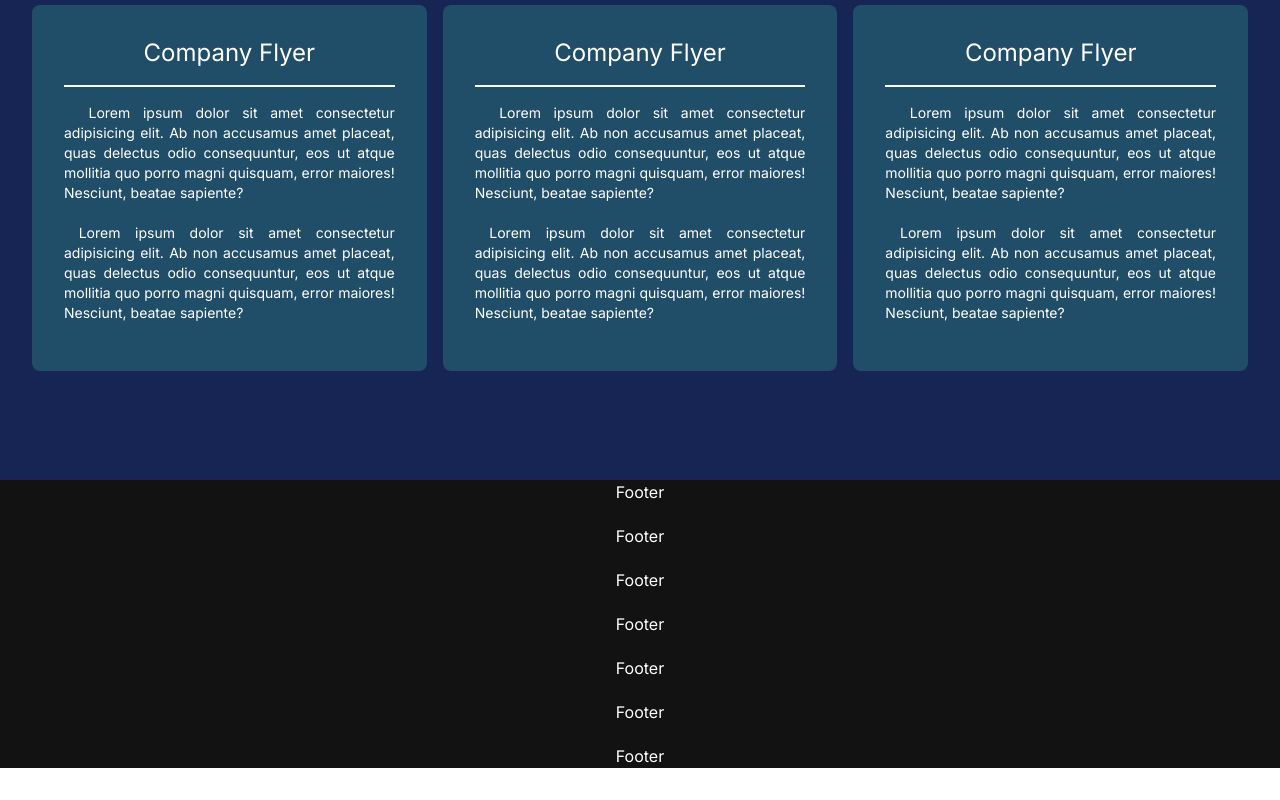
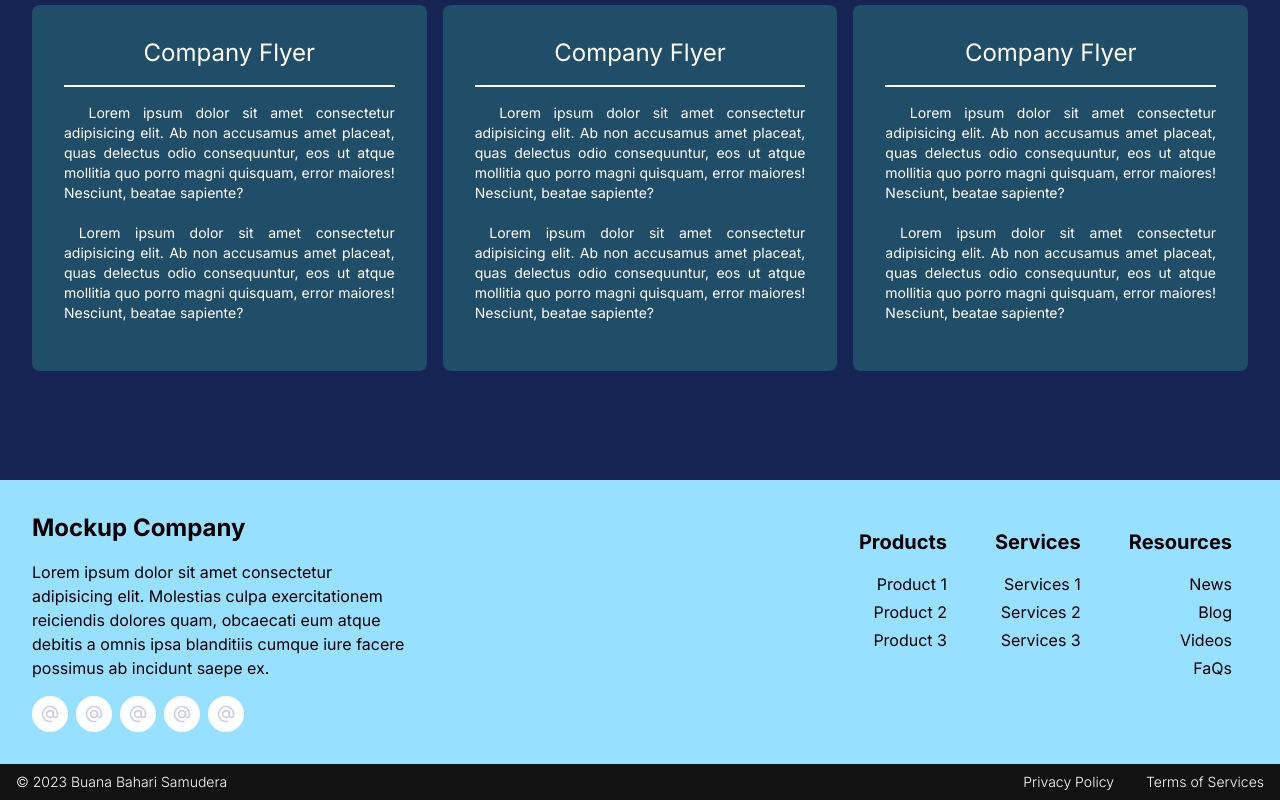
Before and after one commit to soerjo/next-buana-bahari-samudera, a Next.js app: page / in a window 1280 px wide. Shown: the part 3520-4320 px from the top of the page. Before the commit the page ends 4288 px from the top, so only its background shows below. Built offline with nearby package versions, Linux system fonts and the light colour scheme.

Commit message:
[update] - update section footer

```diff
--- a/src/components/Footer/index.tsx
+++ b/src/components/Footer/index.tsx
@@ -1,20 +1,117 @@
-import React from 'react'
+import Image from "next/image";
+import Link from "next/link";
+import React from "react";
+
+const listmedsos = ["facebook", "twitter", "linkedin", "youtube", "instagram"];
+
+const listservices = [
+    {
+        title: "Products",
+        list: [
+            {
+                title: "Product 1",
+                link: "#",
+            },
+            {
+                title: "Product 2",
+                link: "#",
+            },
+            {
+                title: "Product 3",
+                link: "#",
+            },
+        ],
+    },
+    {
+        title: "Services",
+        list: [
+            {
+                title: "Services 1",
+                link: "#",
+            },
+            {
+                title: "Services 2",
+                link: "#",
+            },
+            {
+                title: "Services 3",
+                link: "#",
+            },
+        ],
+    },
+    {
+        title: "Resources",
+        list: [
+            {
+                title: "News",
+                link: "#",
+            },
+            {
+                title: "Blog",
+                link: "#",
+            },
+            {
+                title: "Videos",
+                link: "#",
+            },
+            {
+                title: "FaQs",
+                link: "#",
+            },
+        ],
+    },
+];
 
 const Footer = () => {
     return (
-        <footer id="about" className='bg-[#121212]'>
-            <div className="w-full h-full flex flex-col gap-5 justify-center items-center">
-                <div className='text-white'>Footer</div>
-                <div className='text-white'>Footer</div>
-                <div className='text-white'>Footer</div>
-                <div className='text-white'>Footer</div>
-                <div className='text-white'>Footer</div>
-                <div className='text-white'>Footer</div>
-                <div className='text-white'>Footer</div>
+        <footer id="about" className="bg-[#98E0FF] ">
+            <div className="flex justify-between container p-8 mx-auto">
+                <div className="flex flex-col justify-center items-start gap-4 max-w-sm">
+                    <h3 className="text-2xl font-bold">Mockup Company</h3>
+                    <p>
+                        Lorem ipsum dolor sit amet consectetur adipisicing elit. Molestias
+                        culpa exercitationem reiciendis dolores quam, obcaecati eum atque
+                        debitis a omnis ipsa blanditiis cumque iure facere possimus ab
+                        incidunt saepe ex.
+                    </p>
+                    <div className="flex justify-center items-center gap-2">
+                        {listmedsos.map((list, index) => {
+                            return (
+                                <div key={index} className="bg-white p-2 rounded-full">
+                                    <Image src={"/icon/vision-01.svg"} alt="gb" width={20} height={20} />
+                                </div>
+                            );
+                        })}
+                    </div>
+                </div>
+                <div className="flex justify-center items-start gap-12 p-4">
+                    {listservices.map((list, index) => {
+                        return (
+                            <div key={index}>
+                                <h3 className="text-xl font-bold pb-4">{list.title}</h3>
+                                <ul className="flex flex-col justify-end gap-1">
+                                    {list.list.map((childlist, index) => (
+                                        <li key={index} className="text-right">
+                                            <Link href={childlist.link}>{childlist.title}</Link>
+                                        </li>
+                                    ))}
+                                </ul>
+                            </div>
+                        );
+                    })}
+                </div>
+            </div>
+            <div className="bg-[#121212]">
+                <div className="container px-4 py-2 flex justify-between items-center mx-auto">
+                    <p className="text-white text-sm font-light">{`© ${new Date().getUTCFullYear()} Buana Bahari Samudera`}</p>
+                    <ul className="flex justify-center items-center gap-8 ">
+                        <li className="text-white text-sm font-light"><Link href={'#'}>Privacy Policy</Link></li>
+                        <li className="text-white text-sm font-light"><Link href={'#'}>Terms of Services</Link></li>
+                    </ul>
+                </div>
             </div>
         </footer>
+    );
+};
 
-    )
-}
-
-export default Footer
+export default Footer;
```
